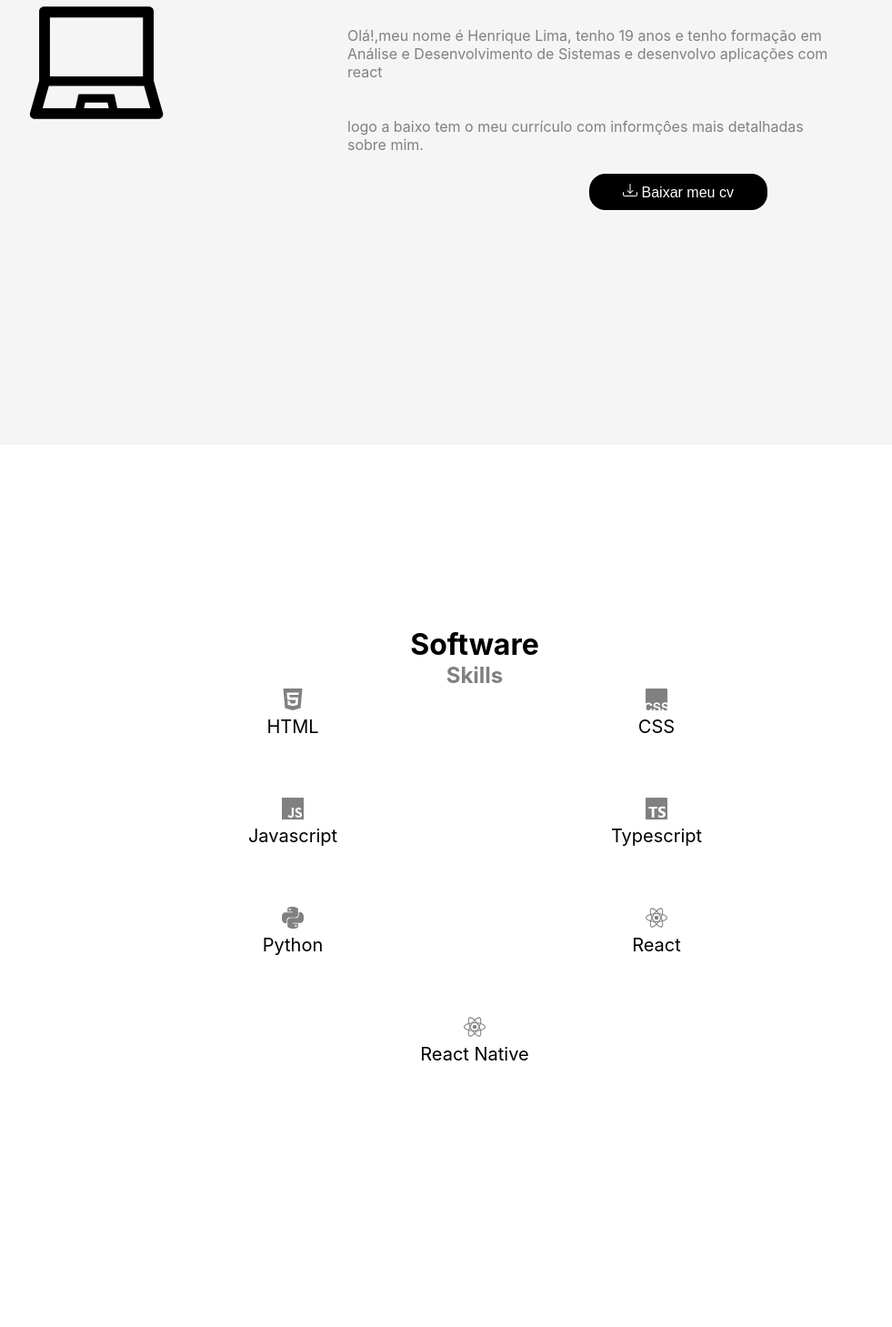
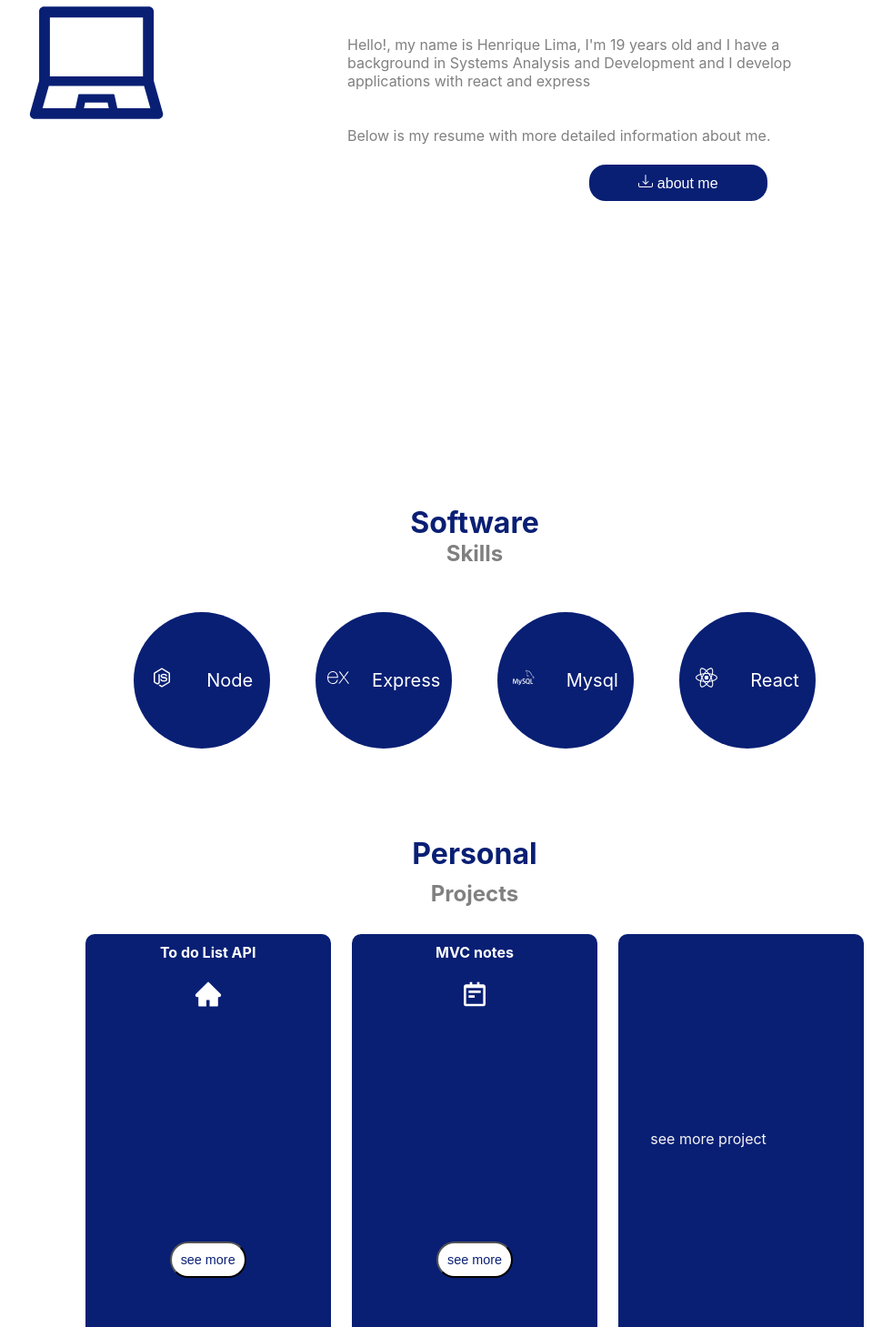
Before and after one commit to HenriHTTP/Portifolio.Web, a React (Create React App) app: page / in a window 1280 px wide. Shown: the part 1311-2770 px from the top of the page at 91% size, without its empty margins (118-1099 px from the left). Built offline with nearby package versions, Linux system fonts and the light colour scheme.

Commit message:
feat : new style for project

```diff
--- a/src/App.js
+++ b/src/App.js
@@ -3,7 +3,7 @@ import Navbar from './components/Navbar/navbar';
 import About from './components/about/about';
 import Info from './components/Info/info';
 import Project from './components/projects/projects';
-import Contact from './components/contact/contact';
+import Contact from './components/baseboard/contact';
 function App() {
   return (
    <>
--- a/src/components/Info/info.jsx
+++ b/src/components/Info/info.jsx
@@ -1,6 +1,7 @@
 import React from 'react';
 import './style/info.css'
-import { SiTypescript,SiCsswizardry,SiJavascript,SiPython,SiHtml5,SiReact} from "react-icons/si";
+import {SiReact,SiExpress,SiMysql} from "react-icons/si";
+import{IoLogoNodejs}from "react-icons/io"
 
 export default function info (){
     return(
@@ -12,39 +13,25 @@ export default function info (){
 
 
             <div className="card-main">
+
                <div className="card-tec">
-               <h3><SiHtml5/></h3>
-               <p>HTML</p>
+               <h3><IoLogoNodejs/></h3>
+               <p>Node</p>
                </div>
 
                <div className="card-tec">
-               <h3><SiCsswizardry/></h3>
-               <p>CSS</p>
+               <h3><SiExpress/></h3>
+               <p>Express</p>
                </div>
 
                <div className="card-tec">
-               <h3><SiJavascript/></h3>
-               <p>Javascript</p>
-               </div>
-
-               <div className="card-tec">
-               <h3><SiTypescript/></h3>
-               <p>Typescript</p>
-               </div>
-
-               <div className="card-tec">
-               <h3><SiPython/></h3>
-               <p>Python</p>
+               <h3><SiMysql/></h3>
+               <p>Mysql</p>
                </div>
 
                <div className="card-tec">
                <h3><SiReact/></h3>
                <p>React</p>
-               </div>
-
-               <div className="card-tec">
-               <h3><SiReact/></h3>
-               <p>React Native</p>
                </div>
 
             </div>
--- a/src/components/Info/style/info.css
+++ b/src/components/Info/style/info.css
@@ -1,47 +1,52 @@
 .AboutContent{
     width: 100%;
     margin: 0px;
-    height: 1000px;
     padding: 0px;
-    background:white;
     display: flex;
-    justify-content: center;
+    justify-content: space-around;
+    height: 400px;
 
 }
 .frontend{
     margin: auto;
-    height: 600px;
     width: 800px;
 }
 .frontend h1{
    font-size: 2em;
    text-align: center;
+   color: #091f74;
 
 }
 .frontend h2{
     font-size: 1.5em;
     text-align: center;
     color:gray;
+    padding-bottom:50px ;
  }
 
  .card-main{
     display: flex;
     justify-content: space-around;
-    flex-direction: row;
-    flex-wrap: wrap;
  }
  .card-tec{
-    width: 300px;
-    height: 120px;
+    width: 150px;
+    height: 150px;
+    background-color:#091f74 ;
+    display: flex;
+    justify-content: center;
+    border-radius: 50%;
  }
  .card-tec p{
    font-size: 1.25em;
    text-align: center;
+   margin: auto;
+   color: white;
  }
  .card-tec h3{
     font-size: 1.5em;
     text-align: center;
-    color:gray;
+    color:white;
+    margin: auto;
   }
 
 
@@ -56,7 +61,7 @@
         background:white;
         display: flex;
         justify-content: center;
-        height: 500px;
+        height: 300px;
 
     }
     .frontend{
@@ -72,15 +77,14 @@
         text-align: center;
      }
      .card-tec p{
-        font-size: 1em;
-        text-align: center;
+        display: none;
       }
       .card-tec h3{
         font-size: 2em;
         text-align: center;
       }
       .card-tec{
-        width: 100px;
+        width: 70px;
         height: 70px;
      }
      .card-main{
@@ -97,7 +101,7 @@
       background:white;
       display: flex;
       justify-content: center;
-      height: 800px;
+      height: 300px;
   }
   .frontend{
       height: 250px;
@@ -121,7 +125,7 @@
     }
     .card-tec{
       width: 100px;
-      height: 70px;
+      height: 100px;
    }
    .card-main{
      margin: auto;
--- a/src/components/Navbar/navbar.jsx
+++ b/src/components/Navbar/navbar.jsx
@@ -77,8 +77,8 @@ export default function Navbar(){
         </div>
         <div className='register'>
             <main>
-            <p>Oi tudo bem?</p>
-            <h2>Sou Henrique Silva</h2>
+            <p>Oi, Sou Henrique Silva</p>
+            <h2>Desenvolvedor React</h2>
             <button className='linkedin' onClick={() => window.open('https://www.linkedin.com/in/henrique-s-da-silva-3115b1228/')} > <BsLinkedin/> Linkedin</button>
             </main>
 
--- a/src/components/Navbar/styles/navbar.css
+++ b/src/components/Navbar/styles/navbar.css
@@ -9,7 +9,7 @@
     margin: 0px;
     height: 1000px;
     padding: 0px;
-    background-image:url('../img/foto1.gif');
+    background-image:url('../img/banner2.jpg');
     background-repeat: no-repeat;
     background-size: 100% 100%;
 }
--- a/src/components/about/about.jsx
+++ b/src/components/about/about.jsx
@@ -20,11 +20,11 @@ export default function about(){
         </div>
         <div className='AboutMe'>
         <main>
-        <h1>Desenvolvedor Front-end</h1>
-        <p>Olá!,meu nome é Henrique Lima, tenho 19 anos e tenho formação em Análise e Desenvolvimento de Sistemas e desenvolvo aplicações com react</p>
-        <p>logo a baixo tem o meu currículo com informçôes mais detalhadas sobre mim.</p>
+        <h1>Fullstack devoloper</h1>
+        <p>Hello!, my name is Henrique Lima, I'm 19 years old and I have a background in Systems Analysis and Development and I develop applications with react and express</p>
+        <p>Below is my resume with more detailed information about me.</p>
             <div className="buttons-contact">
-                <button  onClick={openCV}><BsDownload /> Baixar meu cv</button>
+                <button  onClick={openCV}><BsDownload /> about me</button>
             </div>
         </main>
 
--- a/src/components/about/style/about.css
+++ b/src/components/about/style/about.css
@@ -3,7 +3,7 @@
     margin: 0px;
     height: 1000px;
     padding: 0px;
-    background:whitesmoke;
+    background:white;
     display: flex;
     justify-content: space-around;
 }
@@ -19,7 +19,7 @@
     margin: auto;
 }
 .AboutMe h1{
-    color:black;
+    color:#091f74;
     font-size: 2em;
     text-align: left;
     padding: 20px;
@@ -53,6 +53,7 @@
     font-size: 15em;
     text-align: center;
     margin: auto;
+    color:#091f74;
  }
  .buttons-contact{
     width:500px;
@@ -63,7 +64,7 @@
  .buttons-contact button{
     width: 200px;
     padding: 10px;
-    background-color: black;
+    background-color: #091f74;
     color: white;
     border: solid 2px white;
     cursor: pointer;
@@ -79,11 +80,10 @@
         width: 100%;
         margin: 0px;
         padding: 0px;
-        background:whitesmoke;
         display: flex;
         justify-content: space-around;
         flex-direction: column;
-        height: 550px;
+        height: 500px;
     }
     .forimg{
         width: 80vw;
@@ -110,11 +110,10 @@
         margin: auto;
         justify-content: center;
         display: flex;
-        height: 500px;
+        height: 300px;
         padding: 20px;
     }
     .AboutMe h1{
-        color:black;
         font-size: 1.5em;
         text-align: center;
         padding: 10px;
@@ -135,7 +134,6 @@
      .buttons-contact button{
         width: 150px;
         padding: 10px;
-        background-color: black;
         color: white;
         border: solid 2px white;
         cursor: pointer;
@@ -151,7 +149,6 @@
         margin: 0px;
         height: 800px;
         padding: 0px;
-        background:whitesmoke;
         display: flex;
         justify-content: space-around;
     }
--- a/src/components/contact/contact.jsx
+++ b/src/components/baseboard/contact.jsx
@@ -17,7 +17,7 @@ return (
     <div className='ContactContainer'>
 
         <div id='contacts'className='Contact'>
-        <h1>contatos</h1>
+        <h1>contact</h1>
 
 
         <div className='ContactContent'>
--- a/src/components/contact/style/contact.css
+++ b/src/components/baseboard/style/contact.css
@@ -3,7 +3,7 @@
     margin: 0px;
     height: 500px;
     padding: 0px;
-    background:white;
+    background:whitesmoke;
     display: flex;
     justify-content: center;
     flex-direction: column;
@@ -35,7 +35,7 @@
     width: 200px;
     margin: 0px;
     height: 50px;
-    background-color: white;
+    background-color: whitesmoke;
     border: none;
     font-size: 1.2em;
 }
--- a/src/components/projects/projects.jsx
+++ b/src/components/projects/projects.jsx
@@ -1,6 +1,7 @@
 import './style/projects.css'
-import {SiMyanimelist} from 'react-icons/si'
+import {AiFillHome} from 'react-icons/ai'
 import{BsMap} from 'react-icons/bs'
+import{BiNotepad} from 'react-icons/bi'
 
 
 export default function Project(){
@@ -8,28 +9,28 @@ export default function Project(){
         <>
             <div id="project" className="AboutProjects">
                 <div className="Titles">
-                    <h1 className='Projecth1'> Projetos</h1>
-                    <h3 className='Projecth3'> Pessoais</h3>
+                    <h1 className='Projecth1'>Personal</h1>
+                    <h3 className='Projecth3'>Projects</h3>
                     <div className="containerCards">
-                    <div className="CardProjecs" onClick={() => window.open('https://anime-henrihttp.vercel.app/')}>
-                        <h1>Buscador de animes</h1>
-                        <h2><SiMyanimelist/></h2>
+                    <div className="CardProjecs" onClick={() => window.open('https://github.com/HenriHTTP/api-todolist')}>
+                        <h1>To do List API</h1>
+                        <h2><AiFillHome/></h2>
 
-                        <p>Ao acessar, o usuário poderá buscar pelo título do anime e ter acesso a uma série de dados como notas e avaliações de outros usuários, entre outros atributos do anime pesquisado.</p>
-                        <button  onClick={() => window.open('https://anime-henrihttp.vercel.app/')}>Ver mais</button>
+                        <p></p>
+                        <button  onClick={() => window.open('https://front-end-produtos.vercel.app/')}>see more</button>
                     </div>
-                    <div className="CardProjecs" onClick={() => window.open('https://search-cep-alpha.vercel.app/')}>
-                        <h1>Buscador de CEP</h1>
-                        <h2><BsMap/></h2>
+                    <div className="CardProjecs" onClick={() => window.open('https://github.com/HenriHTTP/mvc-express')}>
+                        <h1>MVC notes</h1>
+                        <h2><BiNotepad/></h2>
+                        <p></p>
 
-                        <p>Ao inserir o CEP na interface, a aplicação faz uma requisição à API e retorna informações de logradouro, bairro, cidade e estado ao usuario</p>
-                        <button  onClick={() => window.open('https://search-cep-alpha.vercel.app/')}>ver mais</button>
+
+                        <button  onClick={() => window.open('https://github.com/HenriHTTP/mvc-express')}>see more</button>
                     </div>
                     <div  onClick={() => window.open('https://github.com/HenriHTTP?tab=repositories')} className="CardProjecs">
-                        <h1>outros projetos</h1>
 
 
-                        <p>Em desenvolvimento</p>
+                        <p>see more project</p>
                        {/* <button disabled><BsCheck2Square/>Ver mais</button>-->*/}
                     </div>
                     </div>
--- a/src/components/projects/style/projects.css
+++ b/src/components/projects/style/projects.css
@@ -3,7 +3,7 @@
     margin: 0px;
     height: 1000px;
     padding: 0px;
-    background:whitesmoke;
+    background:white;
     display: flex;
     justify-content: center;
 }
@@ -23,7 +23,7 @@
 .CardProjecs{
     width: 300px;
     height: 500px;
-    background: white;
+    background: #091f74;
     border-radius: 10px;
     display: flex;
     justify-content: space-around;
@@ -40,13 +40,13 @@
     font-size: 1em;
     text-align: center;
     padding: 10px;
-    color: black;
+    color: white;
  }
  .CardProjecs h2{
   font-size: 2em;
   text-align: center;
   padding: 10px;
-  color: black;
+  color: white;
 }
  .Titles {
    margin: auto;
@@ -57,6 +57,7 @@
     font-size: 2em;
     text-align: center;
     padding: 10px;
+    color:#091f74;
  }
  .Projecth3{
   font-size: 1.5em;
@@ -68,7 +69,7 @@
     text-align: left;
     width: 200px;
     margin: auto;
-    color: gray;
+    color: whitesmoke;
  }
  .CardProjecs img{
    margin: auto;
@@ -77,8 +78,8 @@
  }
  .CardProjecs button{
     padding: 10px;
-    color:white;
-    background-color:black;
+    color:#091f74;
+    background-color:white;
     margin: auto;
     border-radius: 20px;
     font-size: 0.9em;
```
Also changed, not shown: src/components/Navbar/img/banner2.jpg (added).
